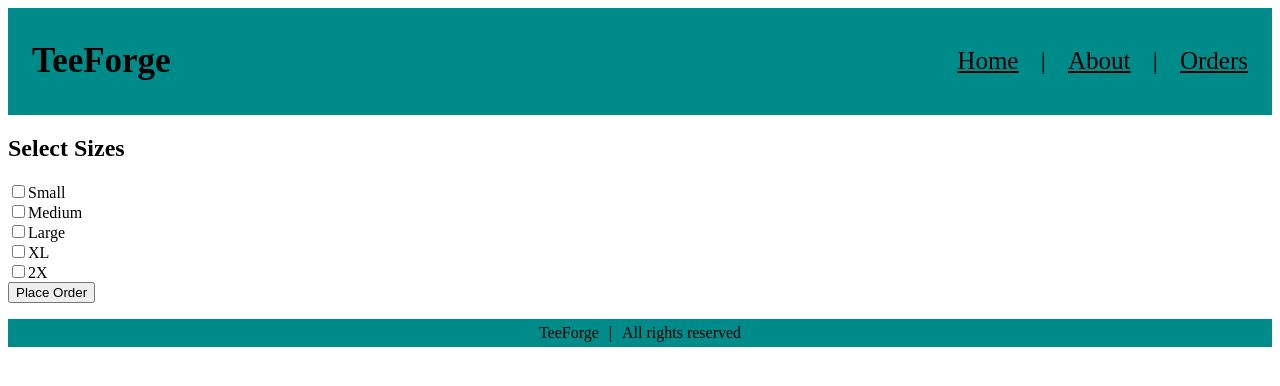
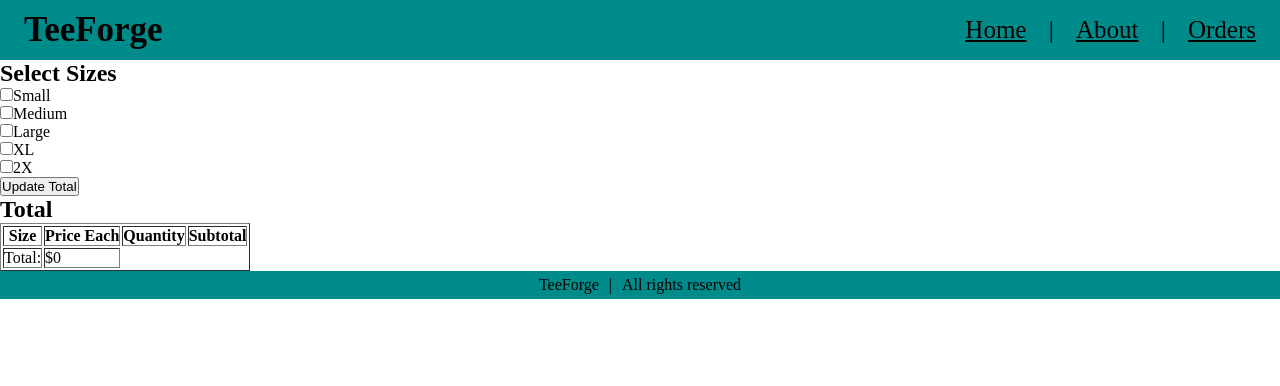
Before and after one commit to KingJepy/TeeForger-Unit-One-Project, a React (Vite) app: page /orders in a window 1280 px wide. Shown: the top 386 px of the page. Built offline with nearby package versions, Linux system fonts and the light colour scheme.

Commit message:
added a table to display the total cost on the order form. I will be forking on the payment option snext

```diff
--- a/src/App.css
+++ b/src/App.css
@@ -1,3 +1,8 @@
+* {
+margin: 0;
+padding: 0;
+}
+
 .entire-page {
     min-height: 100vh;
     display: flex;
--- a/src/components/HomePage.css
+++ b/src/components/HomePage.css
@@ -57,5 +57,5 @@
     max-width: 200px;
     height: auto;
     border-radius: 8px;
+    }
 }
-}
--- a/src/components/HomePage.jsx
+++ b/src/components/HomePage.jsx
@@ -10,7 +10,7 @@ function HomePage () {
                 <p>
                     Welcome to the TeeForge! Where you can create your own custom Tee designs and we bring them to life.
                 </p>
-                <Link to='/'>Home</Link>
+                <Link to='/orders'>Start Your Order</Link>
             </div>
 
             <img src={homePageImage} alt="Shirt Rack" />
--- a/src/components/OrderForm.jsx
+++ b/src/components/OrderForm.jsx
@@ -3,12 +3,16 @@ import { useState } from "react";
 function OrderForm () {
     //use state to keep track of our size
     const [sizes, setSizes] = useState([
-        { name: 'Small', selected: false, quantity: 1 },
-        { name: 'Medium', selected: false, quantity: 1 },
-        { name: 'Large', selected: false, quantity: 1 },
-        { name: 'XL', selected: false, quantity: 1 },
-        { name: '2X', selected: false, quantity: 1 },
+        { name: 'Small', selected: false, quantity: 1, price: 12},
+        { name: 'Medium', selected: false, quantity: 1, price: 14 },
+        { name: 'Large', selected: false, quantity: 1, price: 14 },
+        { name: 'XL', selected: false, quantity: 1, price: 14 },
+        { name: '2X', selected: false, quantity: 1, price: 16 },
     ]);
+    // use state to keep track of the order and total cost
+    const [order, setOrder] = useState([]);
+    const[totalCost, setTotalCost] = useState(0)
+
     //toggle on and off a size
     const toggleSize = (index) => {
         const updated = [...sizes];
@@ -24,12 +28,15 @@ function OrderForm () {
     //prevent the default submit
     const handleSubmit = (e) => {
         e.preventDefault();
-        //when clicked it also collects the sizes and quantities selected
-        const order = sizes.filter((size) => size.selected).map((size) => ({
-            size: size.name,
-            quantity: size.quantity,
-        }));
-    }
+        //set the order to the sizes we have selected so we can access them later
+        const selectedSizesForOrder = sizes.filter((size) => size.selected);
+        setOrder(selectedSizesForOrder);
+        //reduce the array to the selected sizes. calculate total price and save to state
+        const total = selectedSizesForOrder.reduce((sum, item) =>
+            sum + item.price * item.quantity,0
+        );
+        setTotalCost(total);
+    };
 
     return (
         <div className="order-page">
@@ -49,14 +56,34 @@ function OrderForm () {
                         )}
                     </div>
                 ))}
-                <button type="submit">Place Order</button>
+                <button type="submit">Update Total</button>
 
             </form>
             {/* separate div so I can align them differently */}
             <div className="orders-right">
-                <ul className="total-cost">
-
-                </ul>
+                <div className="total-cost-table">
+                    <h2>Total</h2>
+                    <table border="1" cellPadding="8">
+                        <tr>
+                            <th>Size</th>
+                            <th>Price Each</th>
+                            <th>Quantity</th>
+                            <th>Subtotal</th>
+                        </tr>
+                        {order.map((item) => (
+                            <tr key={item.name}>
+                                <td>{item.name}</td>
+                                <td>{item.price}</td>
+                                <td>{item.quantity}</td>
+                                <td>${(item.quantity * item.price)}</td>
+                            </tr>
+                        ))}
+                        <tr>
+                            <td>Total:</td>
+                            <td>${totalCost}</td>
+                        </tr>
+                    </table>
+                </div>
                 <ul className="payment-options">
 
                 </ul>
```
